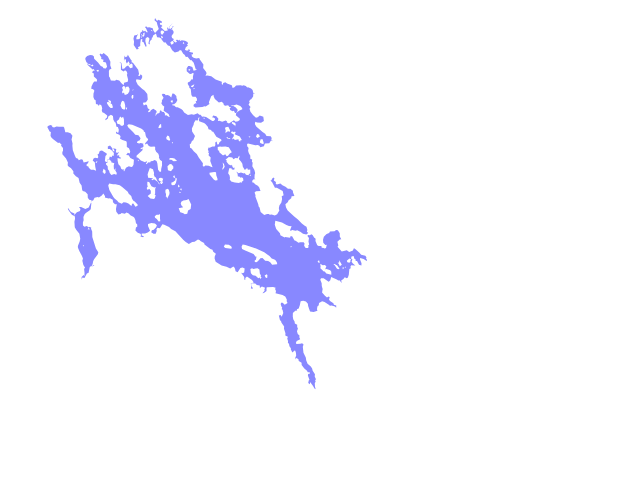
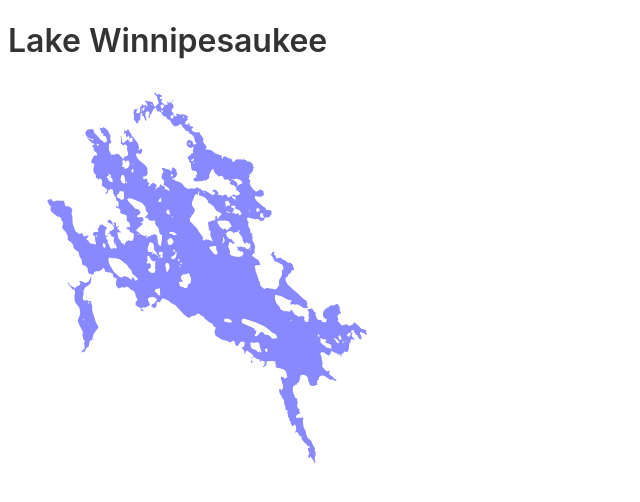
Before and after one commit to solenoid/lake, a plain HTML site: page index.html in a window 1280 px wide. Shown: the whole page, without its empty margins (0-640 px from the left). Drawn offline with nearby package versions, Linux system fonts and the light colour scheme.

Commit message:
add a bit of title and style

```diff
--- a/index.html
+++ b/index.html
@@ -1,5 +1,19 @@
-<!DOCTYPE html> <meta charset="utf-8" />
+<!DOCTYPE html>
+<head>
+  <meta charset="utf-8" />
+  <style>
+    h1 {
+      color: #333;
+      font-weight: 600;
+      font-family: -apple-system, BlinkMacSystemFont, "avenir next", avenir,
+        helvetica, "helvetica neue", ubuntu, roboto, noto, "segoe ui", arial,
+        sans-serif;
+    }
+  </style>
+  <title>Lake Winnipesaukee</title>
+</head>
 <body>
+  <h1>Lake Winnipesaukee</h1>
   <!-- riffing from https://bost.ocks.org/mike/map/ -->
   <script src="https://d3js.org/d3.v5.min.js"></script>
   <script>
```
